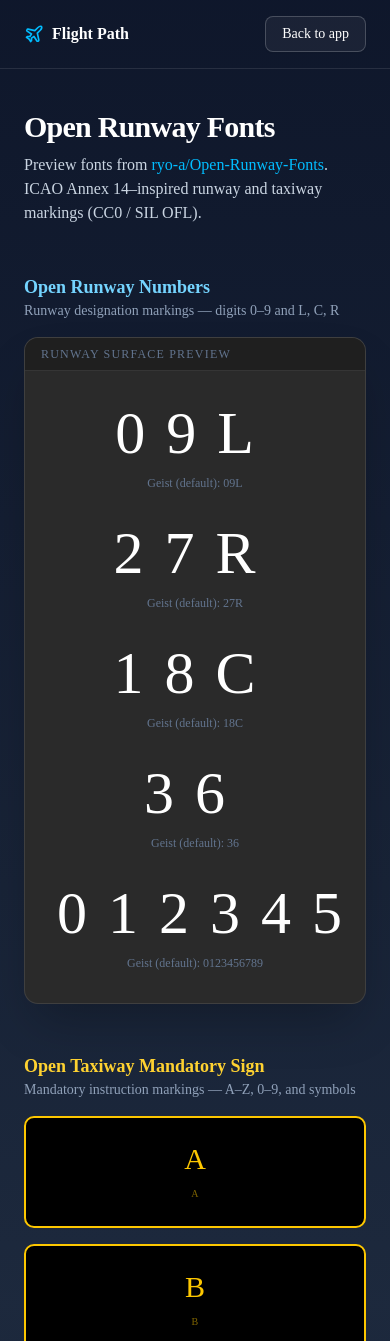
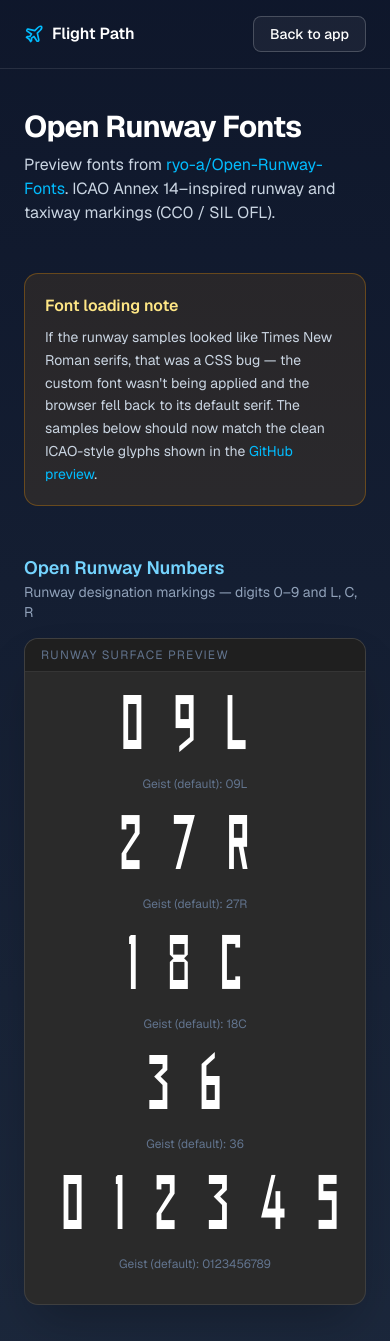
Before and after one commit to codooaustin/flightpath, a Next.js app: page /font-preview in a window 390 px wide. Shown: the top 1341 px of the page. Built offline with nearby package versions, Linux system fonts and the light colour scheme.

Commit message:
Update middleware to include additional font formats, modify global CSS to use updated font variables, and enhance font preview page with loading notes and improved font application.

```diff
--- a/src/app/font-preview/page.tsx
+++ b/src/app/font-preview/page.tsx
@@ -50,6 +50,25 @@ export default function FontPreviewPage() {
           </p>
         </div>
 
+        <section className="rounded-xl border border-amber-500/30 bg-amber-500/10 p-5">
+          <h2 className="font-semibold text-amber-200">Font loading note</h2>
+          <p className="mt-2 text-sm leading-relaxed text-slate-300">
+            If the runway samples looked like Times New Roman serifs, that was a
+            CSS bug — the custom font wasn&apos;t being applied and the browser
+            fell back to its default serif. The samples below should now match
+            the clean ICAO-style glyphs shown in the{" "}
+            <a
+              href="https://github.com/ryo-a/Open-Runway-Fonts/blob/main/img/open-runway-numbers.png"
+              className="text-sky-400 underline-offset-4 hover:underline"
+              target="_blank"
+              rel="noreferrer"
+            >
+              GitHub preview
+            </a>
+            .
+          </p>
+        </section>
+
         <section className="space-y-4">
           <div>
             <h2 className="text-lg font-semibold text-sky-300">Open Runway Numbers</h2>
@@ -66,8 +85,7 @@ export default function FontPreviewPage() {
               {runwaySamples.map((sample) => (
                 <div key={sample} className="space-y-3">
                   <p
-                    className="text-center text-6xl tracking-[0.35em] text-white md:text-8xl"
-                    style={{ fontFamily: "var(--font-runway)" }}
+                    className="font-runway text-center text-6xl tracking-[0.35em] text-white md:text-8xl"
                   >
                     {sample}
                   </p>
@@ -96,10 +114,7 @@ export default function FontPreviewPage() {
                 key={sample}
                 className="flex min-h-28 flex-col items-center justify-center rounded-lg border-2 border-yellow-400 bg-black px-4 py-6"
               >
-                <p
-                  className="text-center text-3xl leading-none text-yellow-400 md:text-4xl"
-                  style={{ fontFamily: "var(--font-taxiway)" }}
-                >
+                <p className="font-taxiway text-center text-3xl leading-none text-yellow-400 md:text-4xl">
                   {sample}
                 </p>
                 <p className="mt-3 font-sans text-[10px] uppercase tracking-wider text-yellow-400/50">
@@ -126,19 +141,13 @@ export default function FontPreviewPage() {
           <div className="flex flex-wrap items-center gap-6">
             <div className="flex items-center gap-3">
               <Plane className="h-8 w-8 text-sky-400" />
-              <span
-                className="text-4xl text-white"
-                style={{ fontFamily: "var(--font-runway)" }}
-              >
+              <span className="font-runway text-4xl text-white">
                 09L
               </span>
             </div>
             <div>
               <p className="font-sans text-2xl font-bold">Flight Path</p>
-              <p
-                className="text-sm text-sky-300"
-                style={{ fontFamily: "var(--font-taxiway)" }}
-              >
+              <p className="font-taxiway text-sm text-sky-300">
                 RWY 27 / TAXI A
               </p>
             </div>
--- a/src/app/globals.css
+++ b/src/app/globals.css
@@ -7,11 +7,11 @@
 @theme inline {
   --color-background: var(--background);
   --color-foreground: var(--foreground);
-  --font-sans: var(--font-sans);
+  --font-sans: var(--font-geist-sans);
   --font-mono: var(--font-geist-mono);
   --font-heading: var(--font-sans);
-  --font-runway: "Open Runway Numbers", var(--font-sans);
-  --font-taxiway: "Open Taxiway Mandatory Sign", var(--font-sans);
+  --font-runway: "Open Runway Numbers", var(--font-geist-sans), ui-sans-serif, sans-serif;
+  --font-taxiway: "Open Taxiway Mandatory Sign", var(--font-geist-sans), ui-sans-serif, sans-serif;
   --color-sidebar-ring: var(--sidebar-ring);
   --color-sidebar-border: var(--sidebar-border);
   --color-sidebar-accent-foreground: var(--sidebar-accent-foreground);
@@ -142,3 +142,15 @@
   src: url("/fonts/OpenTaxiwayMandatorySign.woff2") format("woff2");
   font-display: swap;
 }
+
+@layer utilities {
+  .font-runway {
+    font-family: "Open Runway Numbers", var(--font-geist-sans), ui-sans-serif,
+      sans-serif;
+  }
+
+  .font-taxiway {
+    font-family: "Open Taxiway Mandatory Sign", var(--font-geist-sans),
+      ui-sans-serif, sans-serif;
+  }
+}
--- a/src/middleware.ts
+++ b/src/middleware.ts
@@ -7,6 +7,6 @@ export async function middleware(request: NextRequest) {
 
 export const config = {
   matcher: [
-    "/((?!_next/static|_next/image|favicon.ico|.*\\.(?:svg|png|jpg|jpeg|gif|webp)$).*)",
+    "/((?!_next/static|_next/image|favicon.ico|.*\\.(?:svg|png|jpg|jpeg|gif|webp|woff2?|ttf|otf)$).*)",
   ],
 };
```
